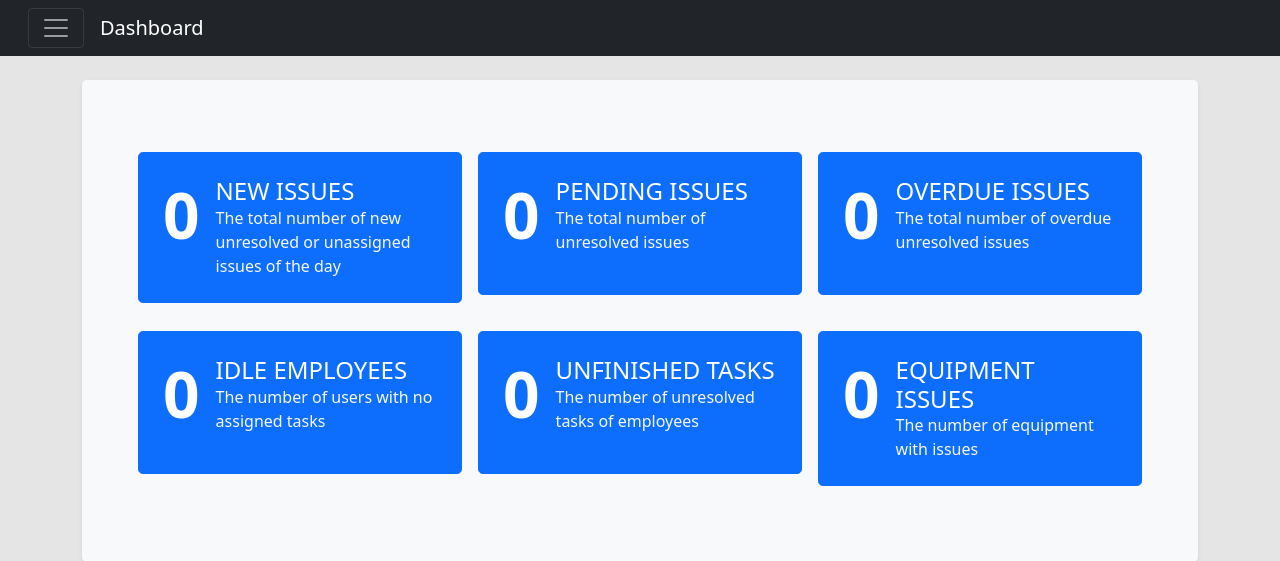
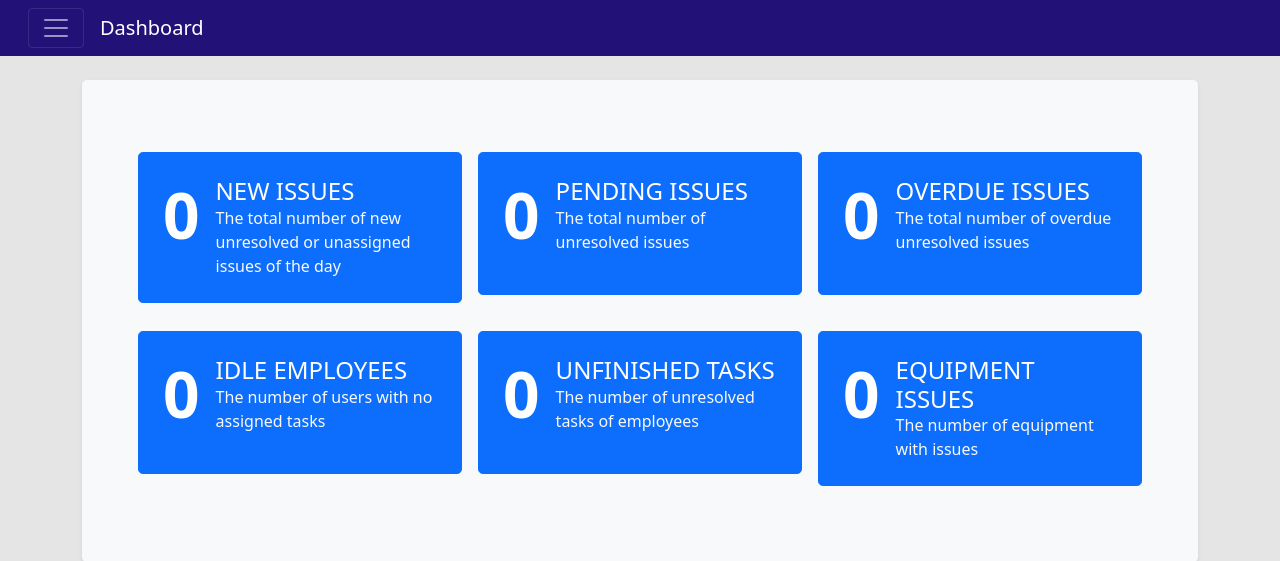
Before and after one commit to Jasffertp/pending.proj, a PHP site: page /index.php?page=1 in a window 1280 px wide. Shown: the top 561 px of the page. Run offline with PHP 8.4, Linux system fonts and the light colour scheme; the visitor is signed in with stand-in values (Sample User, id 1); data that the repository does not hold is empty; some libraries are stand-ins or nearby versions.

Commit message:
header UI changes

```diff
--- a/header.php
+++ b/header.php
@@ -14,9 +14,9 @@
 
 </head>
 <body style="background-color: rgba(0, 0, 0, .1);">
-	<nav class="navbar navbar-dark bg-dark">
+	<nav class="navbar navbar-dark" style="background-color: rgba(34, 18, 119, 1);">
 	  <div class="container-fluid">
-		<a class="navbar-toggler" data-bs-toggle="offcanvas" href="#offcanvasExample" role="button" aria-controls="offcanvasExample" style="margin-right: 16px;">
+		<a class="navbar-toggler" data-bs-toggle="offcanvas" href="#offcanvasExample" role="button" aria-controls="offcanvasExample" style="margin-right: 16px; color: yellow;">
 			<span class="navbar-toggler-icon"></span>
 		</a>
         <ul class="navbar-nav me-auto">
@@ -38,7 +38,8 @@
 
 	<div class="offcanvas offcanvas-start" tabindex="-1" id="offcanvasExample" aria-labelledby="offcanvasExampleLabel">
 	  <div class="offcanvas-header">
-		<h5 class="offcanvas-title" id="offcanvasExampleLabel">KEOMS</h5>
+		<div>
+		<h5 class="offcanvas-title" id="offcanvasExampleLabel">KEOMS </h5> </div>
 		<button type="button" class="btn-close text-reset" data-bs-dismiss="offcanvas" aria-label="Close"></button>
 	  </div>
 	  <div class="offcanvas-body">
@@ -54,7 +55,7 @@
 
 		  <li class="mb-1">
 			<a class="btn btn-toggle align-items-center rounded" href="index.php?site=Dashboard&page=1">
-			  Dashboard
+			  Dashboard </i>
 			</a>
 		  </li>
 		  <li class="mb-1">
```
